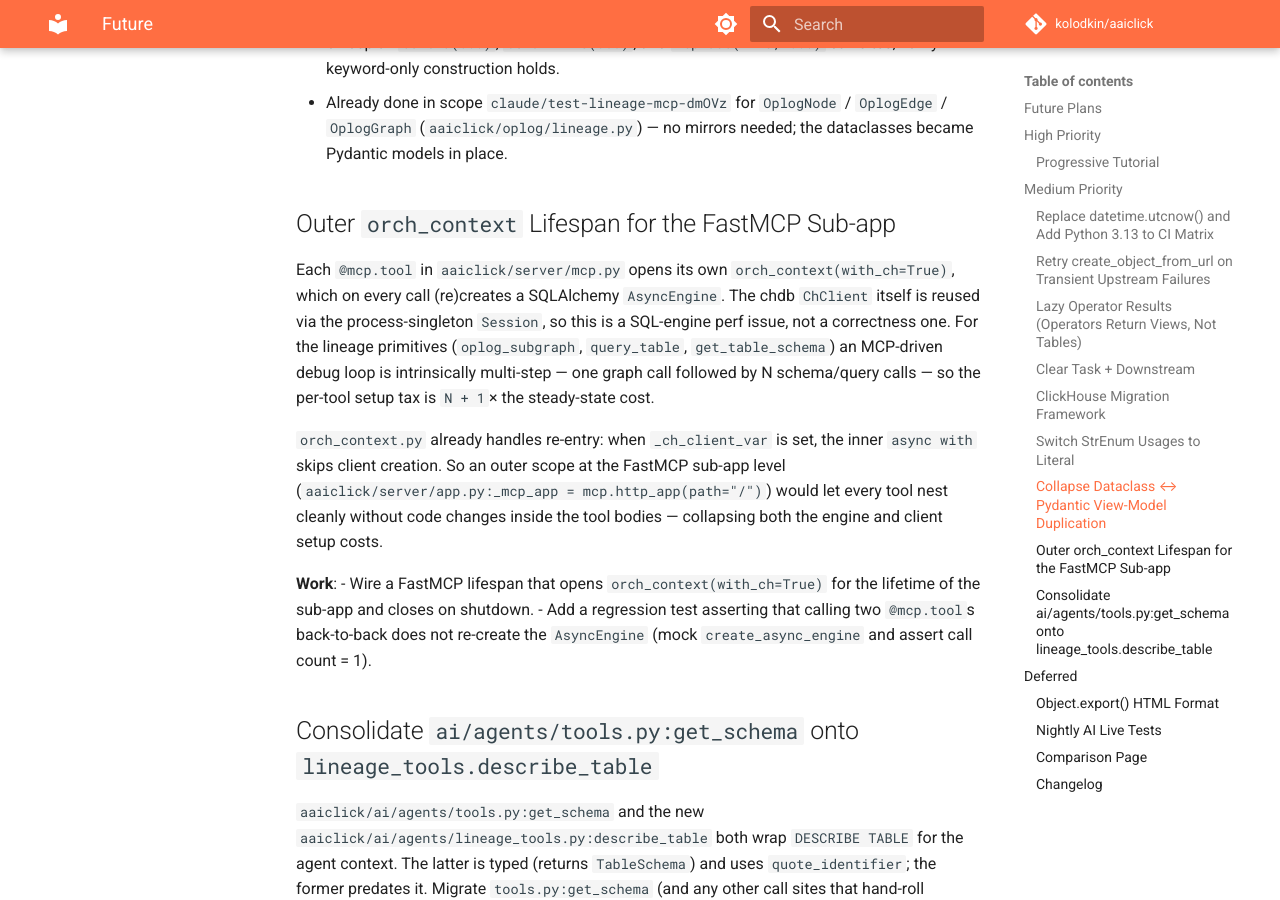
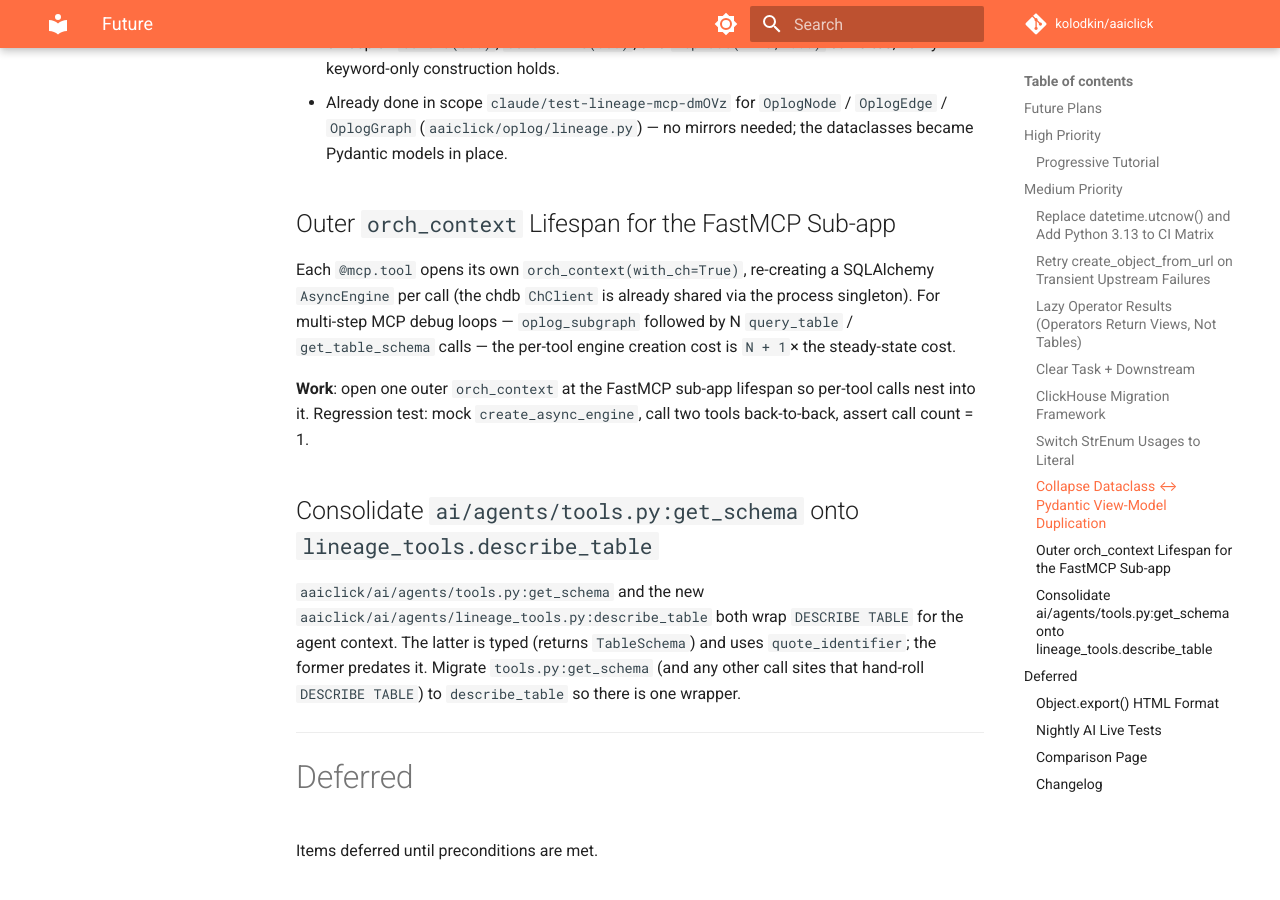
Before and after one commit to kolodkin/aaiclick, an MkDocs documentation site: the page built from docs/future.md, in a window 1280 px wide and 900 px high, scrolled down 6968 px. Built offline with MkDocs 1.6.1 and Material for MkDocs 9.7.7, drawn with Linux system fonts in a browser that asks for light colours; comment, search, counter and statistics services are not loaded.

Commit message:
[feature, cleanup, docs]: address PR review
- local start gains --reload (uvicorn watches the source tree and
  restarts on save; reload mode requires the app as an import string).
- Drop --reload from the generic uvicorn snippet in api_server.md —
  reload only matters in local-mode dev, where local start now exposes
  the same control via a CLI flag.
- Drop `local stop <worker_id>`. In single-process local mode, SIGTERM
  / Ctrl+C tears down the lifespan cleanly — the DB-status flip the
  command wired up was redundant. `worker stop` (distributed) is
  unchanged.
- Shorten the docs/future.md "Outer orch_context Lifespan for the
  FastMCP Sub-app" entry — too verbose for what amounts to a perf
  follow-up.

```diff
--- a/docs/future.md
+++ b/docs/future.md
@@ -198,13 +198,9 @@ Several pure data containers are defined twice — once as a `@dataclass` for in
 
 ## Outer `orch_context` Lifespan for the FastMCP Sub-app
 
-Each `@mcp.tool` in `aaiclick/server/mcp.py` opens its own `orch_context(with_ch=True)`, which on every call (re)creates a SQLAlchemy `AsyncEngine`. The chdb `ChClient` itself is reused via the process-singleton `Session`, so this is a SQL-engine perf issue, not a correctness one. For the lineage primitives (`oplog_subgraph`, `query_table`, `get_table_schema`) an MCP-driven debug loop is intrinsically multi-step — one graph call followed by N schema/query calls — so the per-tool setup tax is `N + 1`× the steady-state cost.
+Each `@mcp.tool` opens its own `orch_context(with_ch=True)`, re-creating a SQLAlchemy `AsyncEngine` per call (the chdb `ChClient` is already shared via the process singleton). For multi-step MCP debug loops — `oplog_subgraph` followed by N `query_table` / `get_table_schema` calls — the per-tool engine creation cost is `N + 1`× the steady-state cost.
 
-`orch_context.py` already handles re-entry: when `_ch_client_var` is set, the inner `async with` skips client creation. So an outer scope at the FastMCP sub-app level (`aaiclick/server/app.py:_mcp_app = mcp.http_app(path="/")`) would let every tool nest cleanly without code changes inside the tool bodies — collapsing both the engine and client setup costs.
-
-**Work**:
-- Wire a FastMCP lifespan that opens `orch_context(with_ch=True)` for the lifetime of the sub-app and closes on shutdown.
-- Add a regression test asserting that calling two `@mcp.tool`s back-to-back does not re-create the `AsyncEngine` (mock `create_async_engine` and assert call count = 1).
+**Work**: open one outer `orch_context` at the FastMCP sub-app lifespan so per-tool calls nest into it. Regression test: mock `create_async_engine`, call two tools back-to-back, assert call count = 1.
 
 ## Consolidate `ai/agents/tools.py:get_schema` onto `lineage_tools.describe_table`
 
```
Also changed, not shown: docs/api_server.md (+1 -2 lines), docs/orchestration.md (+2 -2 lines), 2 other files.
